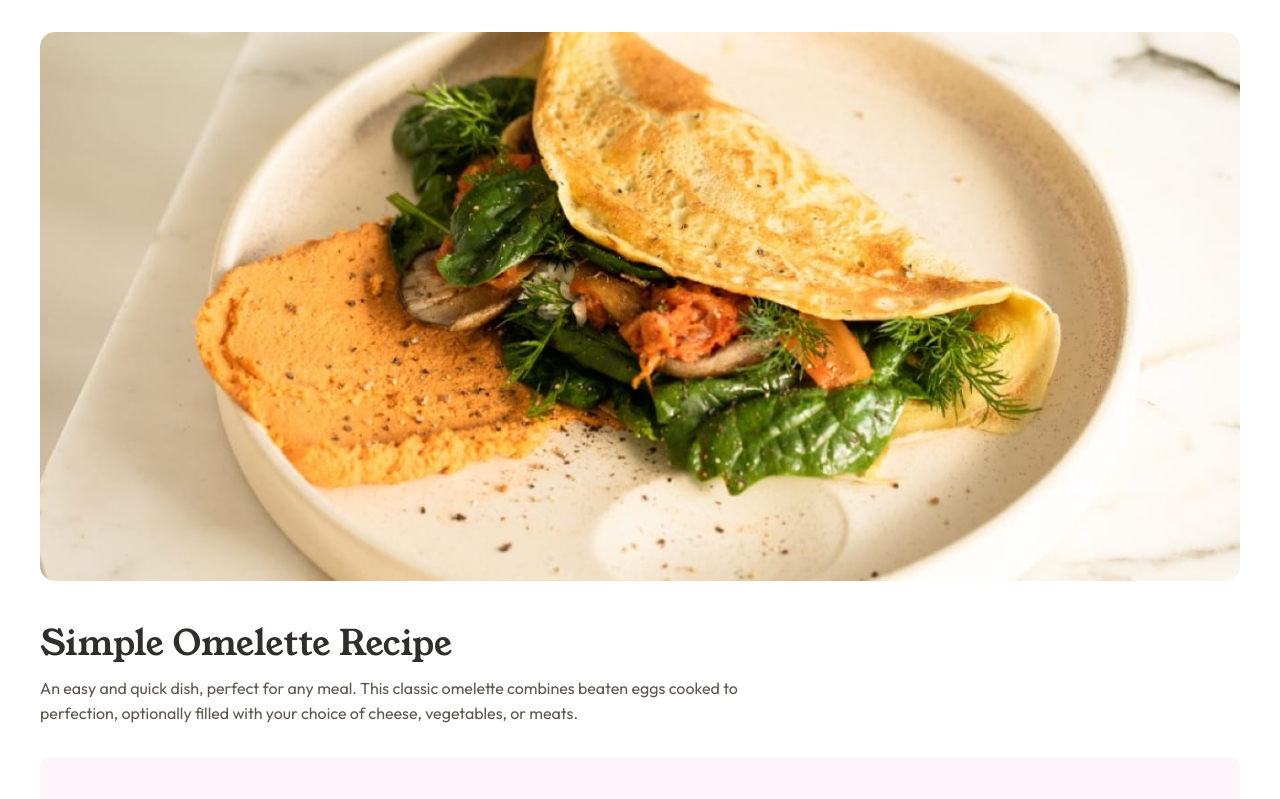
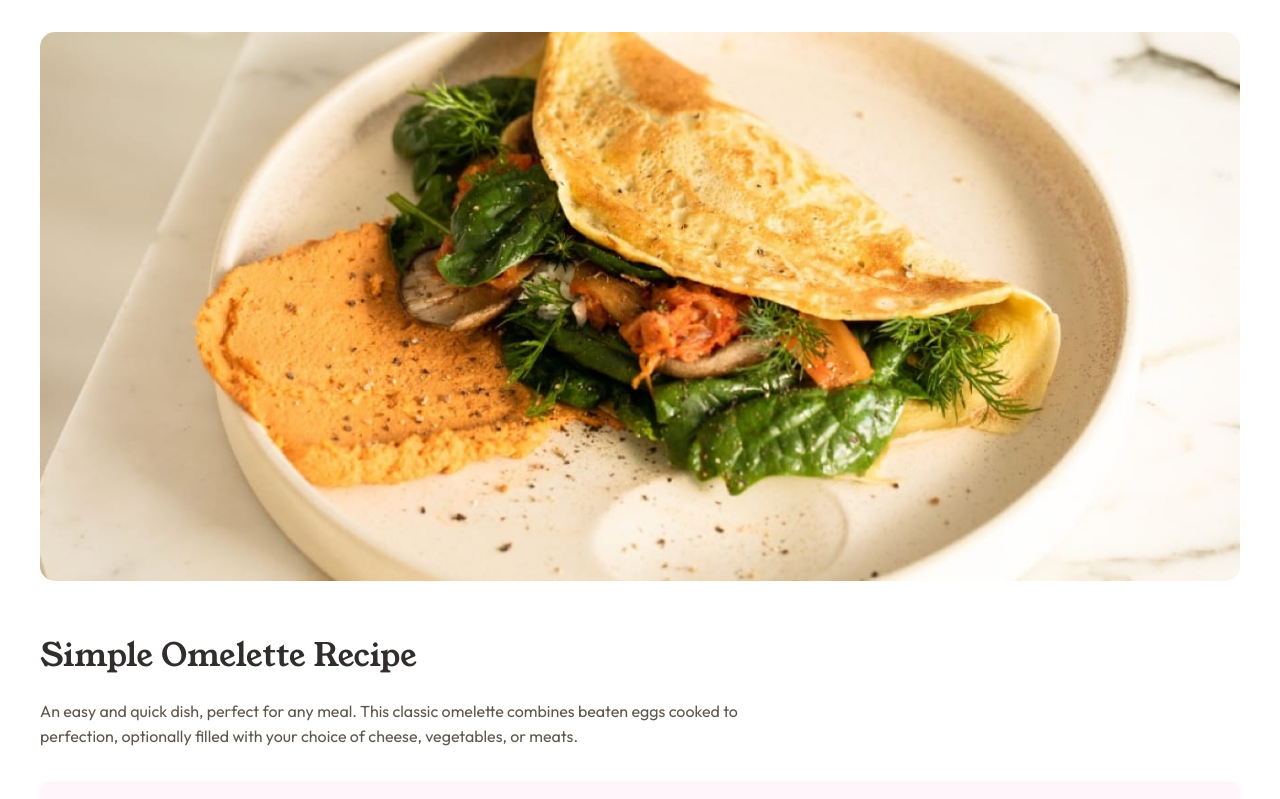
Before and after one commit to ad-monir2001/21-Day-code-on-responsiveness, a plain HTML site: page recipe-page-main/index.html in a window 1280 px wide. Shown: the top 799 px of the page. Drawn offline with Linux system fonts and the light colour scheme.

Commit message:
initial commit

```diff
--- a/recipe-page-main/style.css
+++ b/recipe-page-main/style.css
@@ -33,9 +33,8 @@
 .hero h1{
     font-family: var(--font-1);
     font-weight: 400;
-    font-size: 35px;
+    font-size: 2em;
     color: var(--color-neutral-6);
-    line-height: 20px;
     margin-top: 3rem;
 }
 
```
